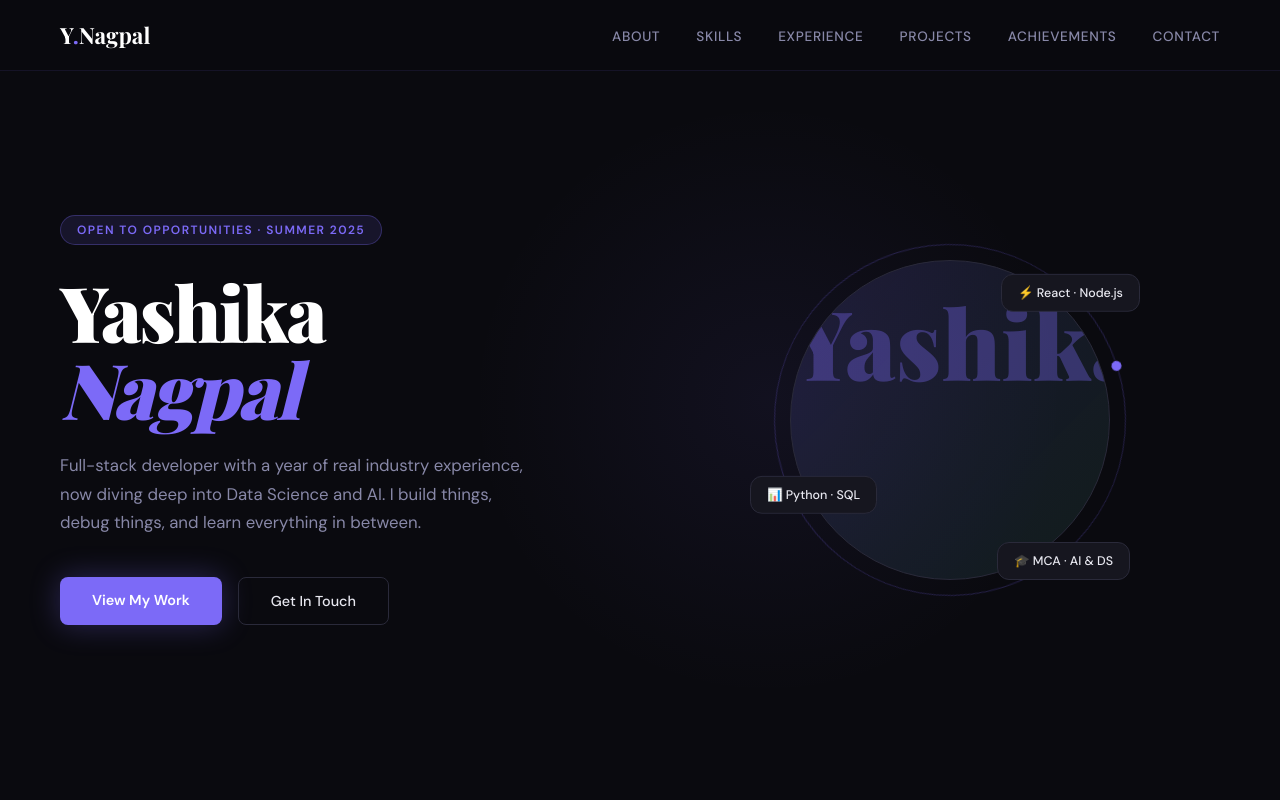
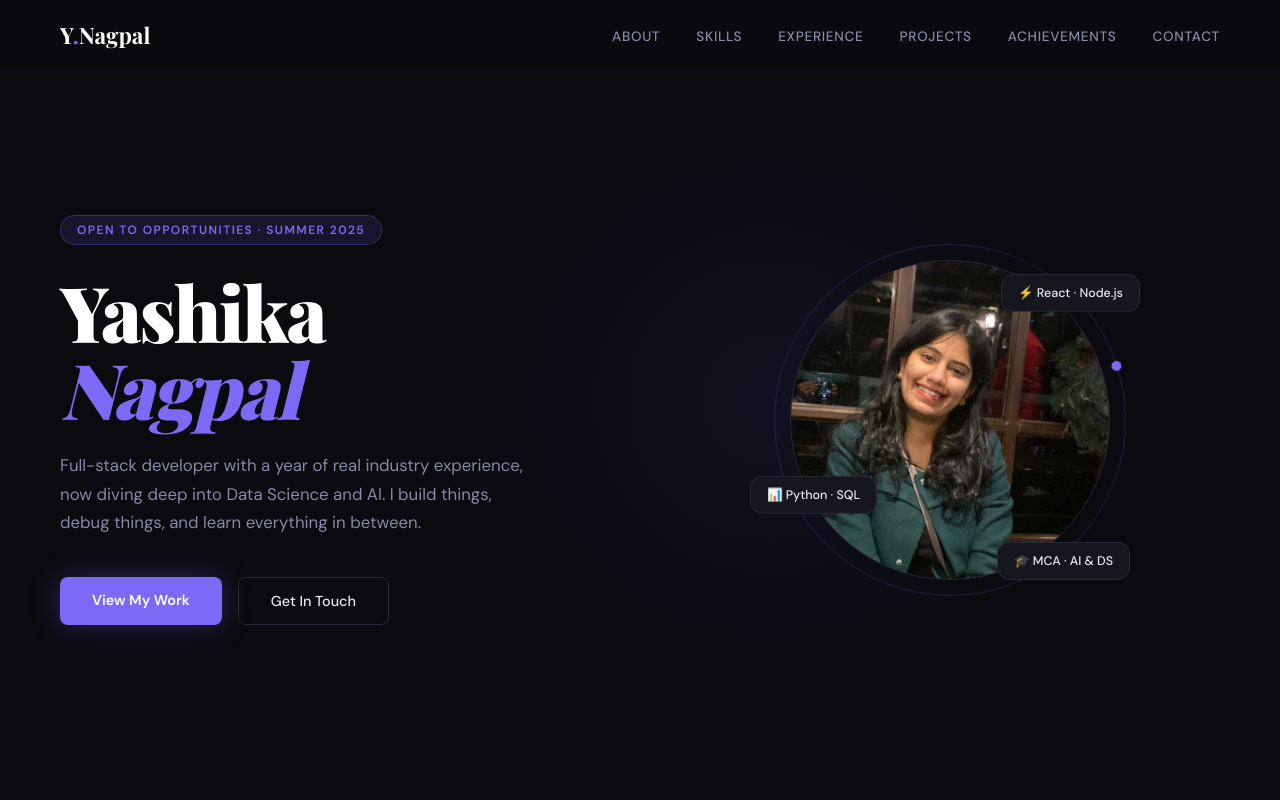
Before and after one commit to YashikaNNN/yashika-portfolio, a plain HTML site: page index.html in a window 1280 px wide. Shown: the top 800 px of the page. Drawn offline with nearby package versions, Linux system fonts and the light colour scheme; a web font is replaced by a local one.

Commit message:
Update index.html

```diff
--- a/index.html
+++ b/index.html
@@ -192,7 +192,7 @@ footer span { color: var(--accent); }
       <div class="avatar-frame">
         <div class="avatar-ring"></div>
      <div class="avatar-inner">
-  <img src="images/portpic.jpg" alt="Yashika" style="width:100%; height:100%; object-fit:cover; border-radius:50%;">
+  <img src="images/portpic.jpeg" alt="Yashika" style="width:100%; height:100%; object-fit:cover; border-radius:50%;">
 </div>
         <div class="floating-badge badge-1"><span>⚡</span> React · Node.js</div>
         <div class="floating-badge badge-2"><span>📊</span> Python · SQL</div>
```
